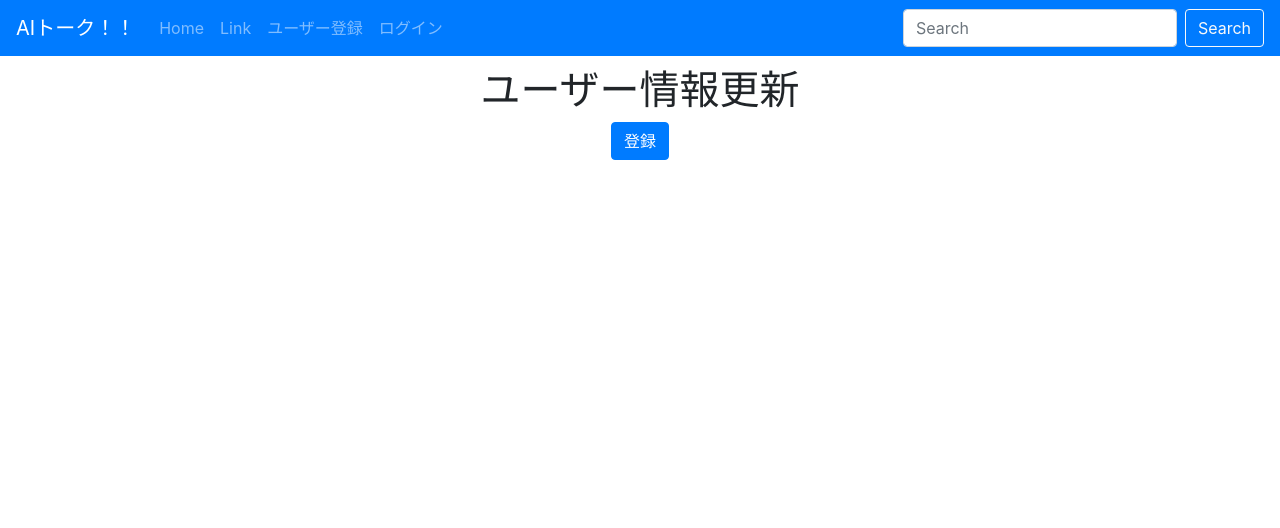
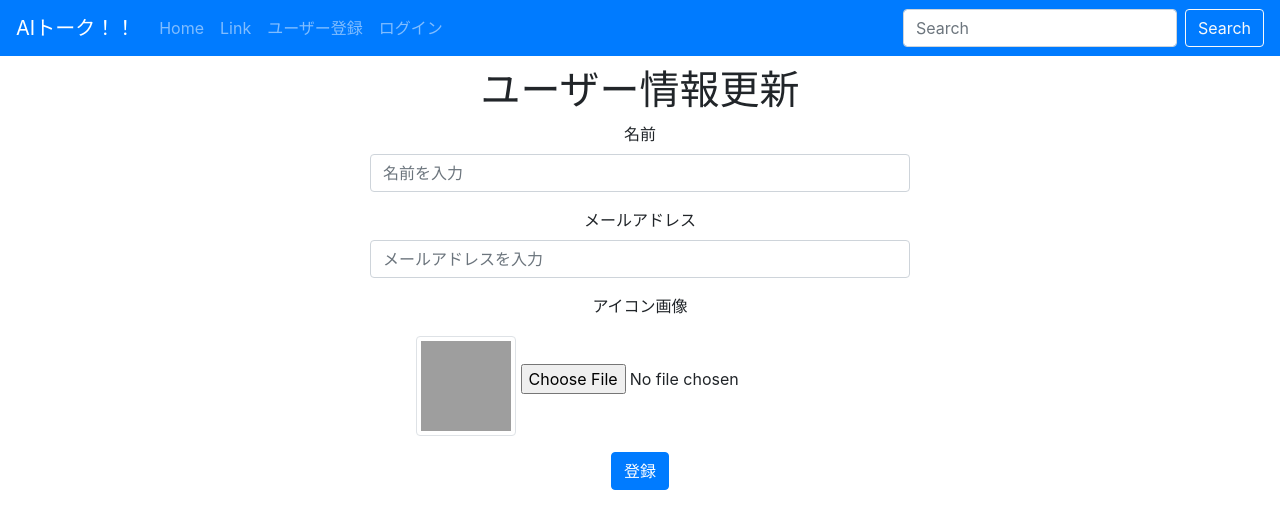
Before and after one commit to kbc18a11/AItoke_front, a React (Create React App) app: page /userupdate in a window 1280 px wide. Shown: the top 528 px of the page. Built offline with nearby package versions, Linux system fonts and the light colour scheme; grey boxes are pictures that could not be loaded; what flux would draw is missing.

Commit message:
update : 見た目の実装が完了した(バリデーションとAjaxはまだ)

```diff
--- a/src/pages/appPages/userUpdate.js
+++ b/src/pages/appPages/userUpdate.js
@@ -1,6 +1,7 @@
 import React, { Component } from 'react'
-import { Form, Button, Container, Row, Col } from 'react-bootstrap';
+import { Form, Button, Container, Row, Col, Image } from 'react-bootstrap';
 import InputText from '../../components/fromItem/InputText';
+import InputImage from '../../components/fromItem/InputImage';
 import 'bootstrap/dist/css/bootstrap.min.css';
 import '../../css/container.css';
 import '../../css/errorText.css';
@@ -16,18 +17,72 @@ export default class userUpdate extends Component {
         super(props);
 
         this.state = {
+            name: userStore.userStatus.name,
+            email: userStore.userStatus.email,
+            icon: 'https://aitoke.s3-ap-northeast-1.amazonaws.com/' + userStore.userStatus.icon,
+            //fromの項目ごとのバリデーションルール
+            rules: {
+                name: 'required|max:255',
+                email: 'required|email|max:255',
+                icon: 'required|image'
+            },
+            //項目ごとのエラーメッセージ
+            errorMessages: {
+                name: [],
+                email: [],
+                icon: [],
+            },
+            //バリデーションルールごとのエラーメッセージ
+            ruleTypeErrorMessages: {
+                required: '必須項目です',
+                max: '255文字以下入力してください',
+                min: '8文字以上入力してください',
+                email: 'メールアドレスを入力してください',
+                image: '画像を選択してください'
+            },
+        }
 
-        }
+        this.setName = this.setName.bind(this);
+        this.setEmail = this.setEmail.bind(this);
+        this.setIcon = this.setIcon.bind(this);
+        this.doSubmit = this.doSubmit.bind(this);
+    }
+
+    setName(e) {
+        this.setState({ name: e.target.value });
+    }
+
+    setEmail(e) {
+        this.setState({ email: e.target.value });
+    }
+
+    setIcon(files) {
+        console.log(files);
+        this.setState({ icon: files[0] });
+    }
+
+    doSubmit() {
+
     }
 
     render() {
+        console.log(this.state.icon);
+
         return (
             <Container>
                 <Row>
                     <Col md={{ span: 6, offset: 3 }}>
                         <h1>ユーザー情報更新</h1>
                         <Form>
-
+                            <InputText className="name" label="名前" type="text"
+                                placeholder="名前を入力" outPutErrotMeaagages={this.state.errorMessages.name}
+                                setValue={this.setName} value={this.state.name} />
+                            <InputText className="email" label="メールアドレス" type="email"
+                                placeholder="メールアドレスを入力" outPutErrotMeaagages={this.state.errorMessages.email}
+                                setValue={this.setEmail} value={this.state.email} />
+                            <InputImage className="icon" label="アイコン画像"
+                                outPutErrotMeaagages={this.state.errorMessages.email}
+                                setValue={this.setIcon} image={this.state.icon} />
                             <Button variant="primary" onClick={this.doSubmit}>登録</Button>
                         </Form>
                     </Col>
```
